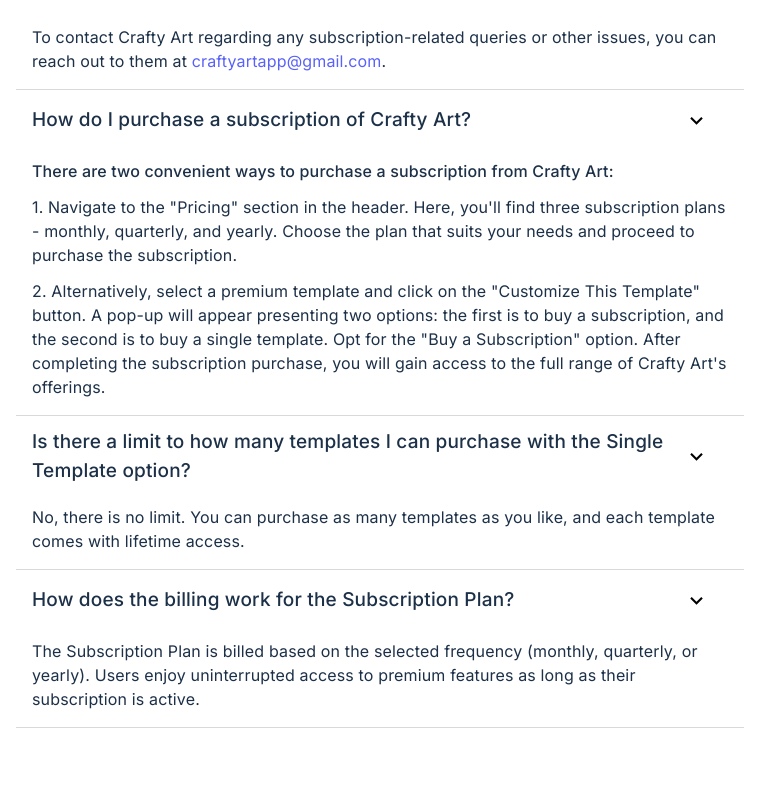
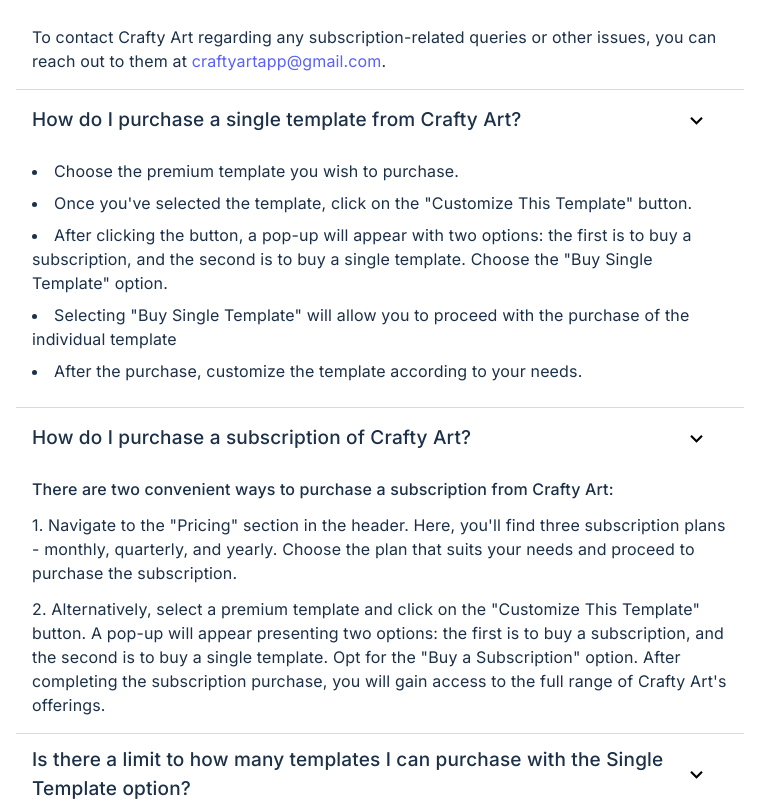
Before and after one commit to Tejaslakhani52/new-craft, a Next.js app: page /about-us in a window 1280 px wide. Shown: the part 5299-6100 px from the top of the page, without its empty margins (260-1017 px from the left). Built offline with nearby package versions, Linux system fonts and the light colour scheme; no server answers.

Commit message:
dfvdfvdf

```diff
--- a/src/components/common/CompressedImage.tsx
+++ /dev/null
@@ -1,8 +0,0 @@
-import React from "react";
-
-export default function CompressedImage({ imageUrl }: any) {
-  const compressedImageUrl = `/api/compress-images?url=${encodeURIComponent(
-    imageUrl
-  )}`;
-  return <img src={compressedImageUrl} alt="Compressed Image" />;
-}
--- a/src/components/common/CustomeButton.tsx
+++ /dev/null
@@ -1,22 +0,0 @@
-import React from "react";
-import { Box, Button, Typography } from "@mui/material";
-
-export default function CustomeButton(props: any) {
-  return (
-    <div>
-      <Button
-        sx={{
-          textTransform: "unset",
-          fontSize: "14px",
-          fontWeight: "500",
-          whiteSpace: "nowrap",
-          opacity: "1",
-          borderRadius: "8px",
-        }}
-        {...props}
-      >
-        {props.children}
-      </Button>
-    </div>
-  );
-}
--- a/src/components/common/CustomerSayingSmall.tsx
+++ b/src/components/common/CustomerSayingSmall.tsx
@@ -27,7 +27,7 @@
                 backgroundImage: `url(https://assets.craftyart.in/w_assets/images/comment/girl1.jpg)`,
               }}
             ></Box>
-            <Box className="font-medium  ">
+            <Box className="font-medium">
               <Box>Olivia Davis</Box>
             </Box>
           </Box>
--- a/src/components/userAccount/components/PersonalInfo.tsx
+++ b/src/components/userAccount/components/PersonalInfo.tsx
@@ -84,7 +84,6 @@
     api
       .updateUser(sendData)
       .then((res) => {
-        console.log("res: ", res);
         setTimeout(() => {
           fetchData();
           toast.success("User updated successfully");
@@ -94,7 +93,6 @@
       })
       .catch((error) => {
         setLoading(false);
-        console.error("Error in updating user data:", error);
       });
   };
 
--- a/src/pages/about-us/index.tsx
+++ b/src/pages/about-us/index.tsx
@@ -509,6 +509,35 @@
         />
 
         <FaqsBox
+          heading=" How do I purchase a single template from Crafty Art?"
+          text={
+            <>
+              <li className="text-black max-sm:text-[15px] mb-2 max-2sm:text-[13px]  ">
+                Choose the premium template you wish to purchase.
+              </li>
+              <li className="text-black max-sm:text-[15px] mb-2 max-2sm:text-[13px]  ">
+                Once you've selected the template, click on the "Customize This
+                Template" button.
+              </li>{" "}
+              <li className="text-black max-sm:text-[15px] mb-2 max-2sm:text-[13px]  ">
+                After clicking the button, a pop-up will appear with two
+                options: the first is to buy a subscription, and the second is
+                to buy a single template. Choose the "Buy Single Template"
+                option.
+              </li>{" "}
+              <li className="text-black max-sm:text-[15px] mb-2 max-2sm:text-[13px]  ">
+                Selecting "Buy Single Template" will allow you to proceed with
+                the purchase of the individual template{" "}
+              </li>{" "}
+              <li className="text-black max-sm:text-[15px] mb-2 max-2sm:text-[13px]  ">
+                After the purchase, customize the template according to your
+                needs.
+              </li>
+            </>
+          }
+        />
+
+        <FaqsBox
           heading="How do I purchase a subscription of Crafty Art?"
           text={
             <>
--- a/src/pages/api/image/compress.ts
+++ b/src/pages/api/image/compress.ts
@@ -19,7 +19,6 @@
     res.setHeader("Content-Type", "image/jpeg");
     res.status(200).send(compressedImageBuffer);
   } catch (error) {
-    console.error("error: ", error);
     res.status(500).send("Internal Server Error");
   }
 }
--- a/src/pages/api/user/update.ts
+++ b/src/pages/api/user/update.ts
@@ -65,10 +65,8 @@
       }
     );
 
-    console.log("response: ", response);
     res.status(200).json(encryptData(JSON.stringify(response.data)));
   } catch (error) {
     res.status(500).json({ error: "Internal Server Error" });
-    console.log("error: ", error);
   }
 }
--- a/src/pages/contact-us/index.tsx
+++ b/src/pages/contact-us/index.tsx
@@ -184,6 +184,35 @@
         />
 
         <FaqsBox
+          heading=" How do I purchase a single template from Crafty Art?"
+          text={
+            <>
+              <li className="text-black max-sm:text-[15px] mb-2 max-2sm:text-[13px]  ">
+                Choose the premium template you wish to purchase.
+              </li>
+              <li className="text-black max-sm:text-[15px] mb-2 max-2sm:text-[13px]  ">
+                Once you've selected the template, click on the "Customize This
+                Template" button.
+              </li>{" "}
+              <li className="text-black max-sm:text-[15px] mb-2 max-2sm:text-[13px]  ">
+                After clicking the button, a pop-up will appear with two
+                options: the first is to buy a subscription, and the second is
+                to buy a single template. Choose the "Buy Single Template"
+                option.
+              </li>{" "}
+              <li className="text-black max-sm:text-[15px] mb-2 max-2sm:text-[13px]  ">
+                Selecting "Buy Single Template" will allow you to proceed with
+                the purchase of the individual template{" "}
+              </li>{" "}
+              <li className="text-black max-sm:text-[15px] mb-2 max-2sm:text-[13px]  ">
+                After the purchase, customize the template according to your
+                needs.
+              </li>
+            </>
+          }
+        />
+
+        <FaqsBox
           heading="How do I purchase a subscription of Crafty Art?"
           text={
             <>
--- a/src/pages/k/[sKeyword].tsx
+++ b/src/pages/k/[sKeyword].tsx
@@ -1,15 +1,12 @@
-import Icons from "@/src/assets";
 import api from "@/src/clientApi/api";
-import { calculateHeight } from "@/src/commonFunction/calculateHeight";
 import { useScreenWidth } from "@/src/commonFunction/screenWidthHeight";
+import CustomHead from "@/src/components/common/CustomHead";
 import ImageBox from "@/src/components/common/ImageBox";
-import { DataType } from "@/src/interface/searchTemplateType";
 import { Box, Button, Typography } from "@mui/material";
 import axios from "axios";
 import dynamic from "next/dynamic";
-import Head from "next/head";
 import { useRouter } from "next/router";
-import React, { useEffect, useRef, useState } from "react";
+import React, { useEffect, useState } from "react";
 import { useSelector } from "react-redux";
 import StackGrid from "react-stack-grid";
 
@@ -66,6 +63,7 @@
 }
 
 export default function sKeyword({ serverData, updatedLines }: any) {
+  const assetsUrl = process.env.NEXT_PUBLIC_ASSETS_URL;
   const router = useRouter();
   const searchName: any = router?.query?.sKeyword;
   const formattedSearchName = searchName?.replace(/\s+/g, "-").toLowerCase();
@@ -133,10 +131,11 @@
       {serverData?.datas && (
         <>
           <Box className="bg-[#F4F7FE] px-[10px] sm:px-[16px]">
-            <Head>
-              <title>{serverData?.meta_title}</title>
-              <meta name="description" content={serverData?.meta_desc} />
-            </Head>
+            <CustomHead
+              image={`${assetsUrl}/w_assets/images/categoryBanner.png`}
+              heading={serverData?.meta_title}
+              text={serverData?.meta_desc}
+            />
             <Box className="pt-[15px]">
               <Breadcrumb
                 data={[
--- a/src/pages/plans/index.tsx
+++ b/src/pages/plans/index.tsx
@@ -890,6 +890,35 @@
         />
 
         <FaqsBox
+          heading=" How do I purchase a single template from Crafty Art?"
+          text={
+            <>
+              <li className="text-black max-sm:text-[15px] mb-2 max-2sm:text-[13px]  ">
+                Choose the premium template you wish to purchase.
+              </li>
+              <li className="text-black max-sm:text-[15px] mb-2 max-2sm:text-[13px]  ">
+                Once you've selected the template, click on the "Customize This
+                Template" button.
+              </li>{" "}
+              <li className="text-black max-sm:text-[15px] mb-2 max-2sm:text-[13px]  ">
+                After clicking the button, a pop-up will appear with two
+                options: the first is to buy a subscription, and the second is
+                to buy a single template. Choose the "Buy Single Template"
+                option.
+              </li>{" "}
+              <li className="text-black max-sm:text-[15px] mb-2 max-2sm:text-[13px]  ">
+                Selecting "Buy Single Template" will allow you to proceed with
+                the purchase of the individual template{" "}
+              </li>{" "}
+              <li className="text-black max-sm:text-[15px] mb-2 max-2sm:text-[13px]  ">
+                After the purchase, customize the template according to your
+                needs.
+              </li>
+            </>
+          }
+        />
+
+        <FaqsBox
           heading="How do I purchase a subscription of Crafty Art?"
           text={
             <>
--- a/src/redux/action/AuthToken.ts
+++ b/src/redux/action/AuthToken.ts
@@ -10,7 +10,7 @@
     expires: expirationDate,
   });
 
-  Cookies.set("_sdf", encryptData(value), { expires: expirationDate });
+  // Cookies.set("_sdf", encryptData(value), { expires: expirationDate });
 };
 
 export const authCookiesGet = () => {
@@ -23,7 +23,7 @@
     domain: ".craftyartapp.com",
   });
 
-  Cookies.set("_pmf", encryptData(value));
+  // Cookies.set("_pmf", encryptData(value));
 };
 
 export const userPremiumGet = () => {
```
